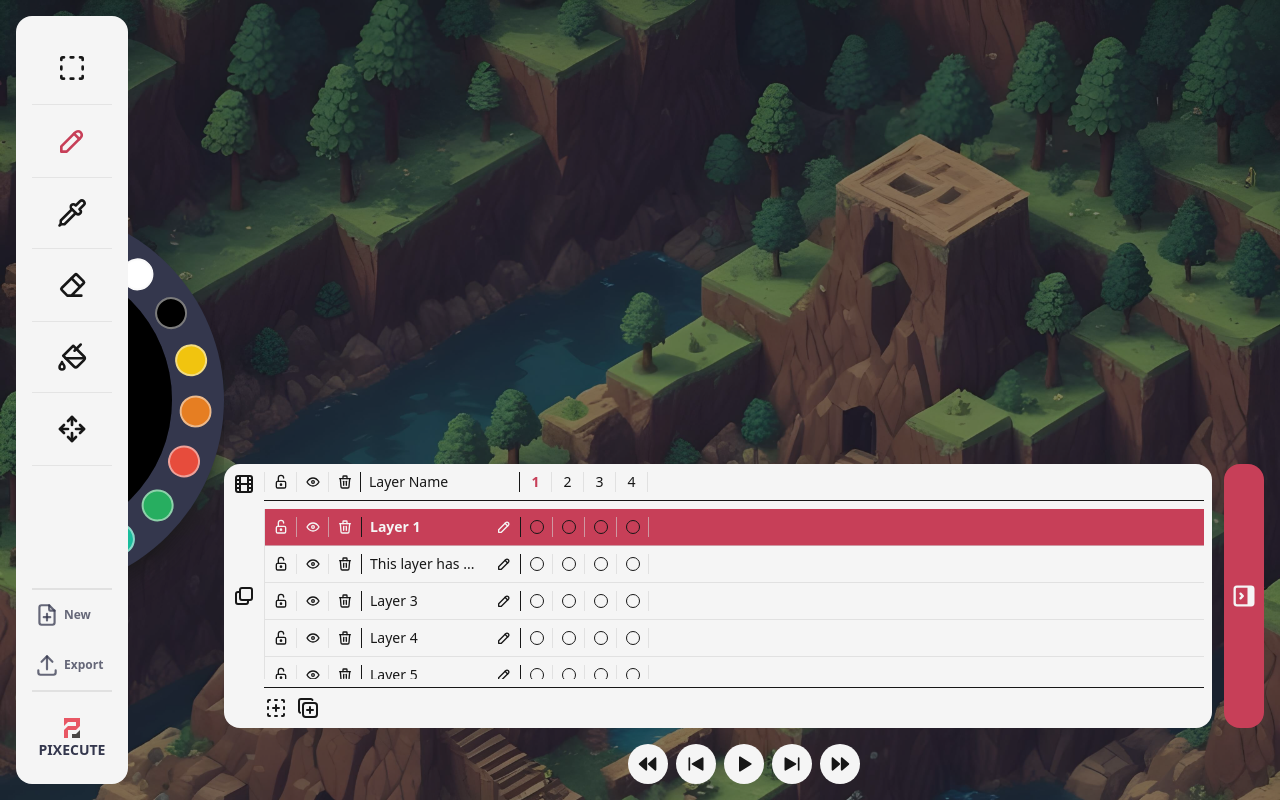
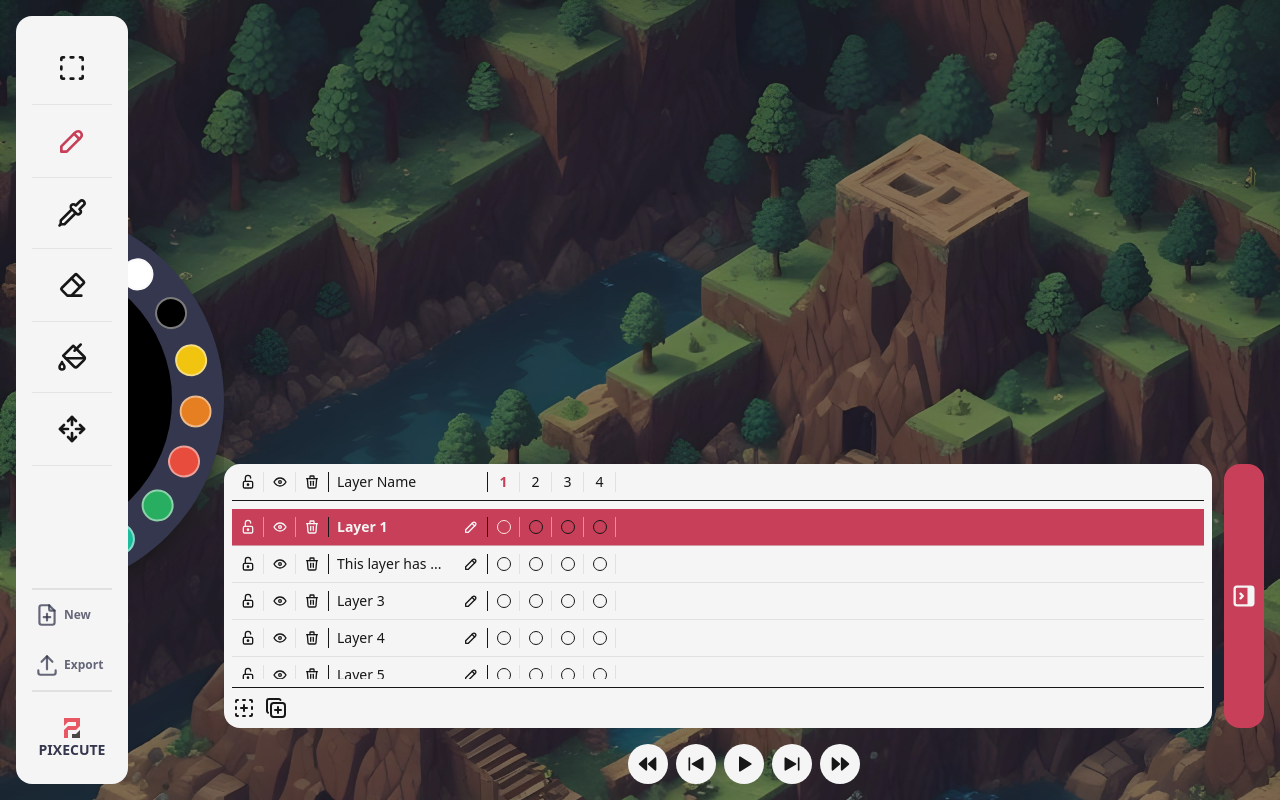
Before and after one commit to MadStoneDev/pixecute, a Next.js app: page /editor in a window 1280 px wide. Built offline with nearby package versions, Linux system fonts and the light colour scheme.

Commit message:
clean up transitions

```diff
--- a/package.json
+++ b/package.json
@@ -12,7 +12,6 @@
     "@tabler/icons-react": "^3.7.0",
     "dexie": "^4.0.7",
     "dexie-react-hooks": "^1.1.7",
-    "framer-motion": "^11.2.12",
     "lucide-react": "^0.397.0",
     "next": "14.2.4",
     "next-themes": "^0.3.0",
--- a/src/components/LayerControl.tsx
+++ b/src/components/LayerControl.tsx
@@ -1,25 +1,31 @@
 "use client";
 
+import React from "react";
 import { useState } from "react";
 
+import { Artwork, Layer } from "@/types/canvas";
+import { createEmptyFrame } from "@/utils/NewArtwork";
+
 import {
+  IconEye,
+  IconTrash,
+  IconPencil,
   IconCopyPlus,
-  IconEye,
-  IconLayersSubtract,
+  IconLockOpen,
+  IconNewSection,
   IconLayoutSidebarRightCollapseFilled,
   IconLayoutSidebarRightExpandFilled,
-  IconLockOpen,
-  IconMovie,
-  IconNewSection,
-  IconPencil,
-  IconTrash,
+  IconGridDots,
 } from "@tabler/icons-react";
-import { Artwork, Layer } from "@/types/canvas";
 
 export const LayerControl = () => {
   const [openControls, setOpenControls] = useState(true);
   const [selectedLayer, setSelectedLayer] = useState(0);
   const [selectedFrame, setSelectedFrame] = useState(0);
+
+  const [artworkLayers, setArtworkLayers] = useState<Layer[]>(
+    Dummy_Artwork.layers,
+  );
 
   return (
     <section
@@ -30,18 +36,6 @@ export const LayerControl = () => {
           openControls ? "max-w-full" : "max-w-10"
         } bg-neutral-100 rounded-2xl transition-all duration-300 ease-in-out overflow-hidden`}
       >
-        <div className={`flex flex-col items-center justify-center`}>
-          <div className={`pb-2 h-8`}>
-            <IconMovie size={24} />
-          </div>
-
-          <div className={`flex-grow grid place-content-center`}>
-            <IconLayersSubtract size={24} />
-          </div>
-
-          <div className={`pt-2 h-8`}></div>
-        </div>
-
         {/* Populate with Data */}
         <section
           className={`flex flex-col items-stretch justify-center w-full`}
@@ -52,7 +46,11 @@ export const LayerControl = () => {
             {LAYER_CONTROLS.map((control, index) => (
               <div
                 key={`layer-control-${index}`}
-                className={`cursor-pointer px-2 grid place-content-center w-8 border-l border-neutral-300/60 transition-all duration-300`}
+                className={`cursor-pointer px-2 grid place-content-center w-8 ${
+                  index === LAYER_CONTROLS.length - 1
+                    ? ""
+                    : "border-r border-neutral-300/60"
+                } transition-all duration-300`}
                 onClick={() => setOpenControls(!openControls)}
               >
                 {control.icon}
@@ -75,12 +73,11 @@ export const LayerControl = () => {
             ))}
           </article>
 
-          <article
-            className={`my-2 border-l border-neutral-300/60 overflow-y-auto`}
-          >
-            {Dummy_Artwork.layers.map((layer, lIndex) => (
+          <article className={`my-2 overflow-y-auto`}>
+            {artworkLayers.map((layer, lIndex) => (
               <div
-                className={`cursor-pointer py-2 flex-grow flex flex-row ${
+                key={`layer-${lIndex}`}
+                className={`cursor-pointer relative py-2 flex-grow flex flex-row ${
                   lIndex === selectedLayer
                     ? "bg-primary-600 text-neutral-100"
                     : "hover:bg-primary-600/20"
@@ -94,6 +91,10 @@ export const LayerControl = () => {
                       index === LAYER_CONTROLS.length - 1
                         ? ""
                         : "border-r border-neutral-300/60"
+                    } ${
+                      lIndex === selectedLayer
+                        ? "text-neutral-100"
+                        : "text-neutral-900"
                     } transition-all duration-300`}
                     onClick={() => setOpenControls(!openControls)}
                   >
@@ -101,11 +102,17 @@ export const LayerControl = () => {
                   </div>
                 ))}
                 <span
-                  className={`px-2 flex justify-between items-center w-40 border-x border-neutral-900 text-sm transition-all duration-300`}
+                  className={`px-2 flex justify-between items-center w-40 border-x border-neutral-900 text-sm ${
+                    lIndex === selectedLayer
+                      ? "text-neutral-100"
+                      : "text-neutral-900"
+                  } transition-all duration-300`}
                 >
                   <span
                     className={`whitespace-nowrap ${
-                      lIndex === selectedLayer ? "font-bold" : ""
+                      lIndex === selectedLayer
+                        ? "font-bold text-neutral-100"
+                        : "text-neutral-900"
                     } transition-all duration-300`}
                   >
                     {layer.name.slice(0, 15)}
@@ -119,10 +126,15 @@ export const LayerControl = () => {
                     className={`grid place-content-center w-8 border-r border-neutral-300/60 text-sm text-center transition-all duration-300`}
                   >
                     <div
-                      className={`w-3.5 h-3.5 border border-neutral-900 rounded-full transition-all duration-300`}
+                      className={`w-3.5 h-3.5 border ${
+                        fIndex === selectedFrame && lIndex === selectedLayer
+                          ? "border-primary-100"
+                          : "border-neutral-900"
+                      } rounded-full transition-all duration-300`}
                     ></div>
                   </div>
                 ))}
+                <div></div>
               </div>
             ))}
           </article>
@@ -185,10 +197,10 @@ const Dummy_Artwork: Artwork = {
       visible: true,
       locked: false,
       frames: {
-        1: new ImageData(1, 1),
-        2: new ImageData(1, 1),
-        3: new ImageData(1, 1),
-        4: new ImageData(1, 1),
+        1: createEmptyFrame(),
+        2: createEmptyFrame(),
+        3: createEmptyFrame(),
+        4: createEmptyFrame(),
       },
     },
     {
@@ -197,10 +209,10 @@ const Dummy_Artwork: Artwork = {
       visible: true,
       locked: false,
       frames: {
-        1: new ImageData(1, 1),
-        2: new ImageData(1, 1),
-        3: new ImageData(1, 1),
-        4: new ImageData(1, 1),
+        1: createEmptyFrame(),
+        2: createEmptyFrame(),
+        3: createEmptyFrame(),
+        4: createEmptyFrame(),
       },
     },
     {
@@ -209,10 +221,10 @@ const Dummy_Artwork: Artwork = {
       visible: true,
       locked: false,
       frames: {
-        1: new ImageData(1, 1),
-        2: new ImageData(1, 1),
-        3: new ImageData(1, 1),
-        4: new ImageData(1, 1),
+        1: createEmptyFrame(),
+        2: createEmptyFrame(),
+        3: createEmptyFrame(),
+        4: createEmptyFrame(),
       },
     },
     {
@@ -221,10 +233,10 @@ const Dummy_Artwork: Artwork = {
       visible: true,
       locked: false,
       frames: {
-        1: new ImageData(1, 1),
-        2: new ImageData(1, 1),
-        3: new ImageData(1, 1),
-        4: new ImageData(1, 1),
+        1: createEmptyFrame(),
+        2: createEmptyFrame(),
+        3: createEmptyFrame(),
+        4: createEmptyFrame(),
       },
     },
   ],
```
Also changed, not shown: 1 other file (tests, documents, lock files or other folders).
